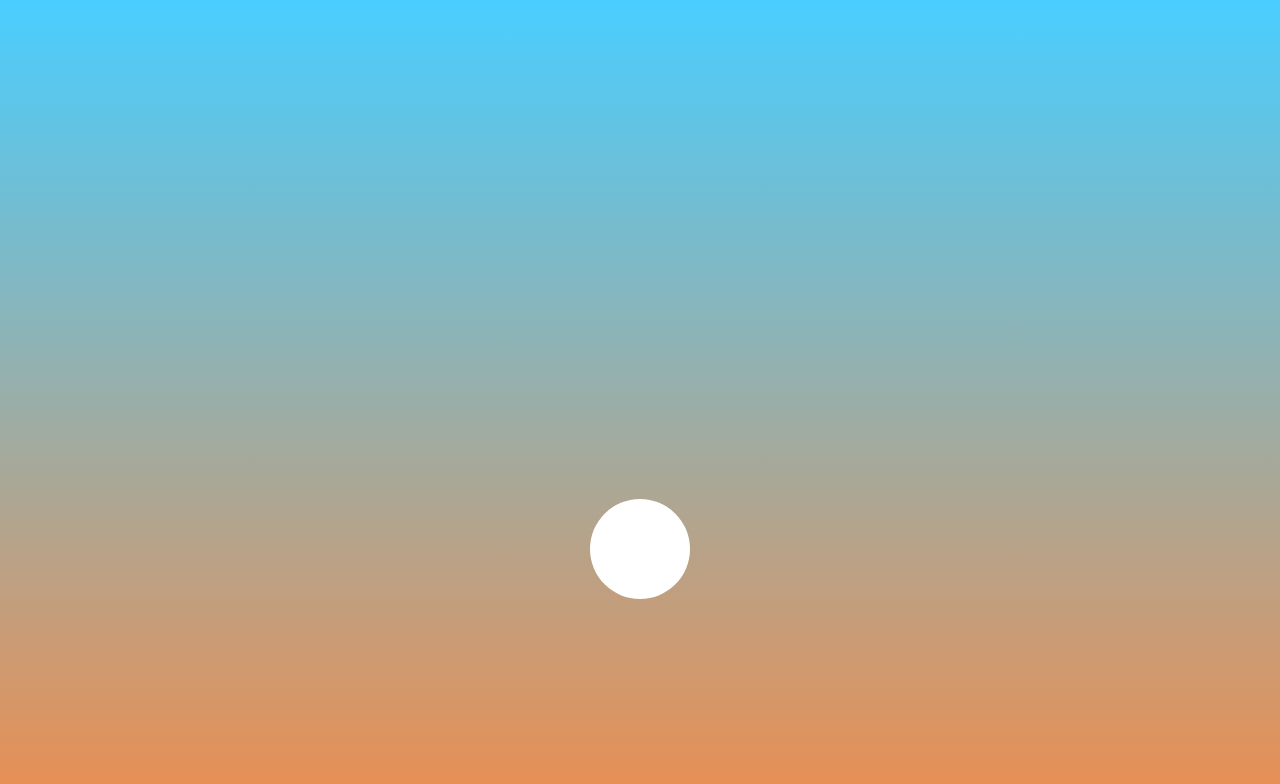
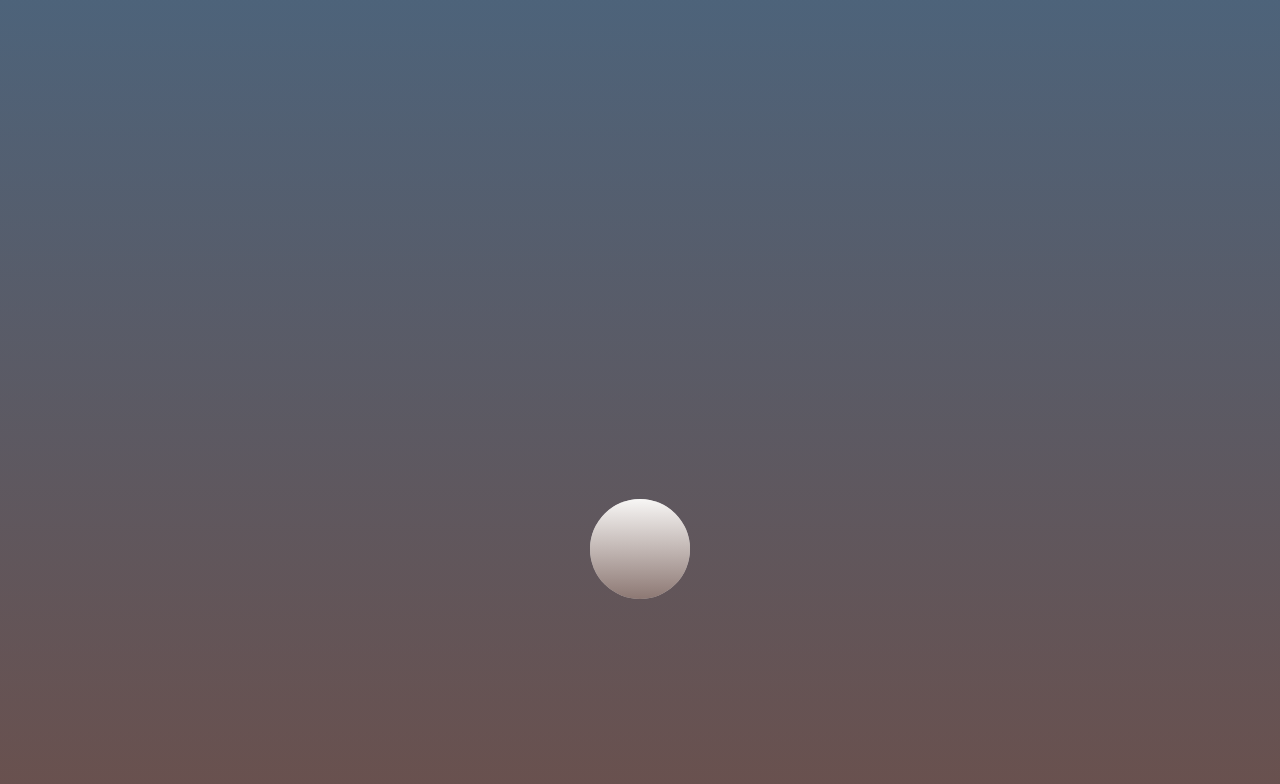
Before and after one commit to connect-dips/zen_task, a plain HTML site: page index.html in a window 1280 px wide. Drawn offline with nearby package versions, Linux system fonts and the light colour scheme.

Commit message:
gradient updates

```diff
--- a/index.html
+++ b/index.html
@@ -10,16 +10,27 @@
         body { margin:0; text-align: center }
 
         .gradient { content: ""; height: 100%; width: 100%; position: fixed; z-index: -6; }
-        .gradient.one { background-image: linear-gradient(to bottom, #9be3fe 0%, #ffffff 100%);}
-        .gradient.two { background-image: linear-gradient(to bottom, #29c5ff 0%, #e2630f 100%); opacity: 0;}
-        #sun{
+        .gradient.one { background-image: linear-gradient(to bottom, #afc0cd 0%, #c7acac 100%);}
+        .gradient.two { background-image: linear-gradient(to bottom, #8aa4b3 0%, #b38580 100%); opacity: 0;}
+        .gradient.three { background-image: linear-gradient(to bottom, #607685 0%, #856061 100%); opacity: 0;}
+        .gradient.four { background-image: linear-gradient(to bottom, #425364 0%, #57413c 100%); opacity: 0;}
+        .gradient.five { background-image: linear-gradient(to bottom, #273f5a 0%, #452d29 100%); opacity: 0;}
+        .sun{
             border: 0px solid transparent;
             margin: 0 auto;
             width: 100px;
             height: 100px;
+            outline: none;
+            position: relative;
+            display: inline-block;
+        }
+        .sun .one{
+            position: absolute; content: ""; height: 100%; width: 100%; background-image: linear-gradient(to bottom, #fbf9f9 0%, #cccdce 100%);
             border-radius: 50%;
-            background: #ffffff;
-            outline: none;
+        }
+        .sun .two{
+            position: absolute; content: ""; height: 100%; width: 100%; background-image: linear-gradient(to bottom, #f6f5f3 0%, #745750 100%);
+            border-radius: 50%; opacity: 0;
         }
 
     </style>
@@ -31,23 +42,31 @@
 
 <div class="gradient one"></div>
 <div class="gradient two"></div>
-<div id="sun"></div>
+<div class="gradient three"></div>
+<div class="gradient four"></div>
+<div class="gradient five"></div>
+<div class="sun">
+    <div class="one"></div>
+    <div class="two"></div>
+</div>
 
 <script>
     $( function() {
-        $( "#sun" ).draggable({
+        $( ".sun" ).draggable({
             drag: function( event, ui ) {
                 let windowH = $(window).height();
                 let intensity = parseInt((ui.position.top/windowH)*100);
                 console.log(intensity);
-                $('.gradient.two').css({'opacity': intensity/100})
+                $('.sun .two').css({'opacity': intensity/100})
+                $('.gradient.five').css({'opacity': intensity/100})
             },
             start: function( event, ui ) {
                 clearInterval(timer);
                 timer = null;
                 let windowH = $(window).height();
                 let intensity = parseInt((ui.position.top/windowH)*100);
-                $('.gradient.two').css({'opacity': intensity/100})
+                $('.sun .two').css({'opacity': intensity/100})
+                $('.gradient.five').css({'opacity': intensity/100})
             },
             stop: function( event, ui ) {
                 clearInterval(timer);
@@ -65,11 +84,14 @@
     function timerloop(point) {
         let pos = (point)?point:0;
         timer = setInterval(function () {
-            $('#sun').css({'top': pos})
+            $('.sun').css({'top': pos})
             let windowH = $(window).height();
             let intensity = parseInt((pos/windowH)*100) + 10;
             console.log(intensity/100)
-            $('.gradient.two').css({'opacity': intensity/100})
+
+            $('.sun .two').css({'opacity': intensity/100})
+
+            $('.gradient.five').css({'opacity': intensity/100})
             pos = pos + 1;
             if(pos >= $(window).height()-100){
                 clearInterval(timer);
```
